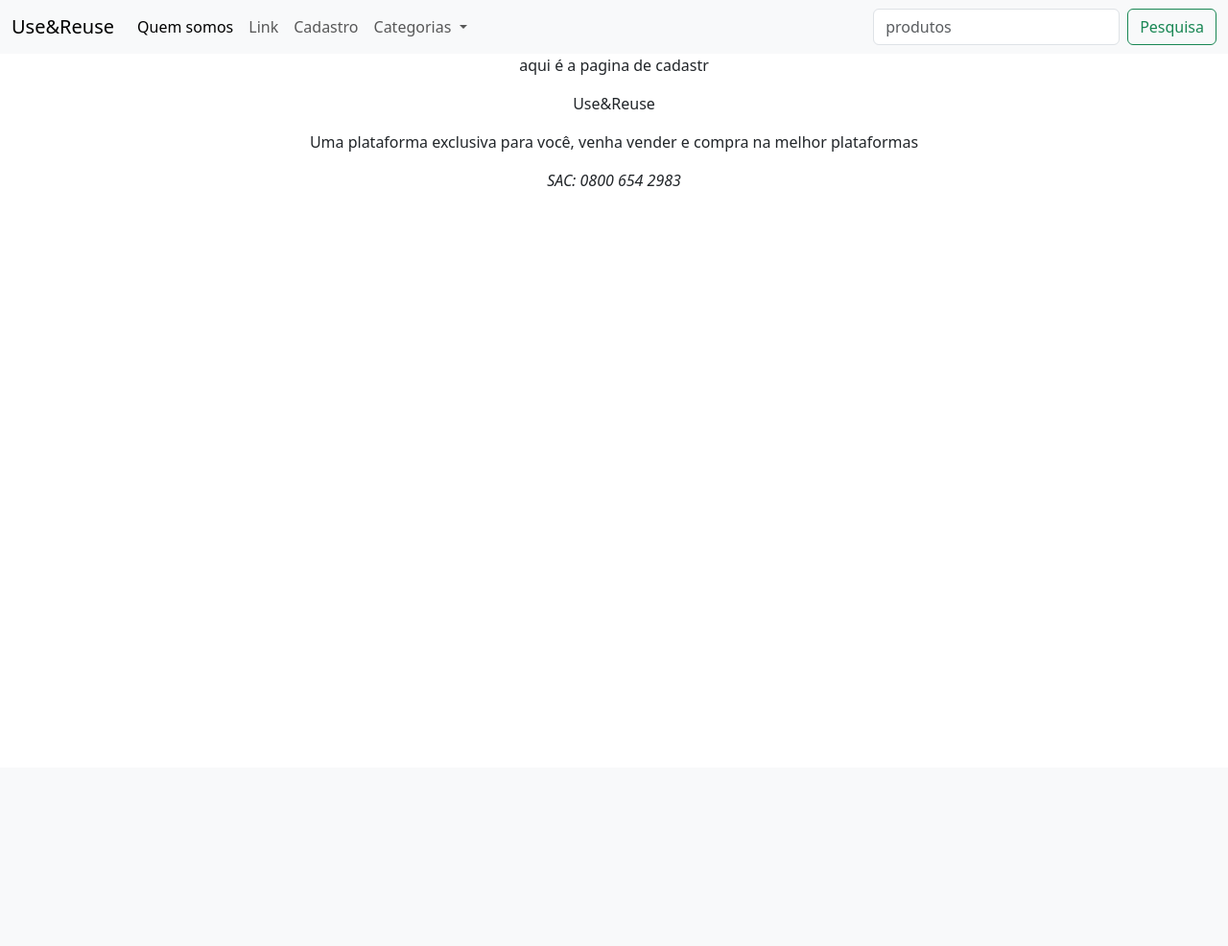
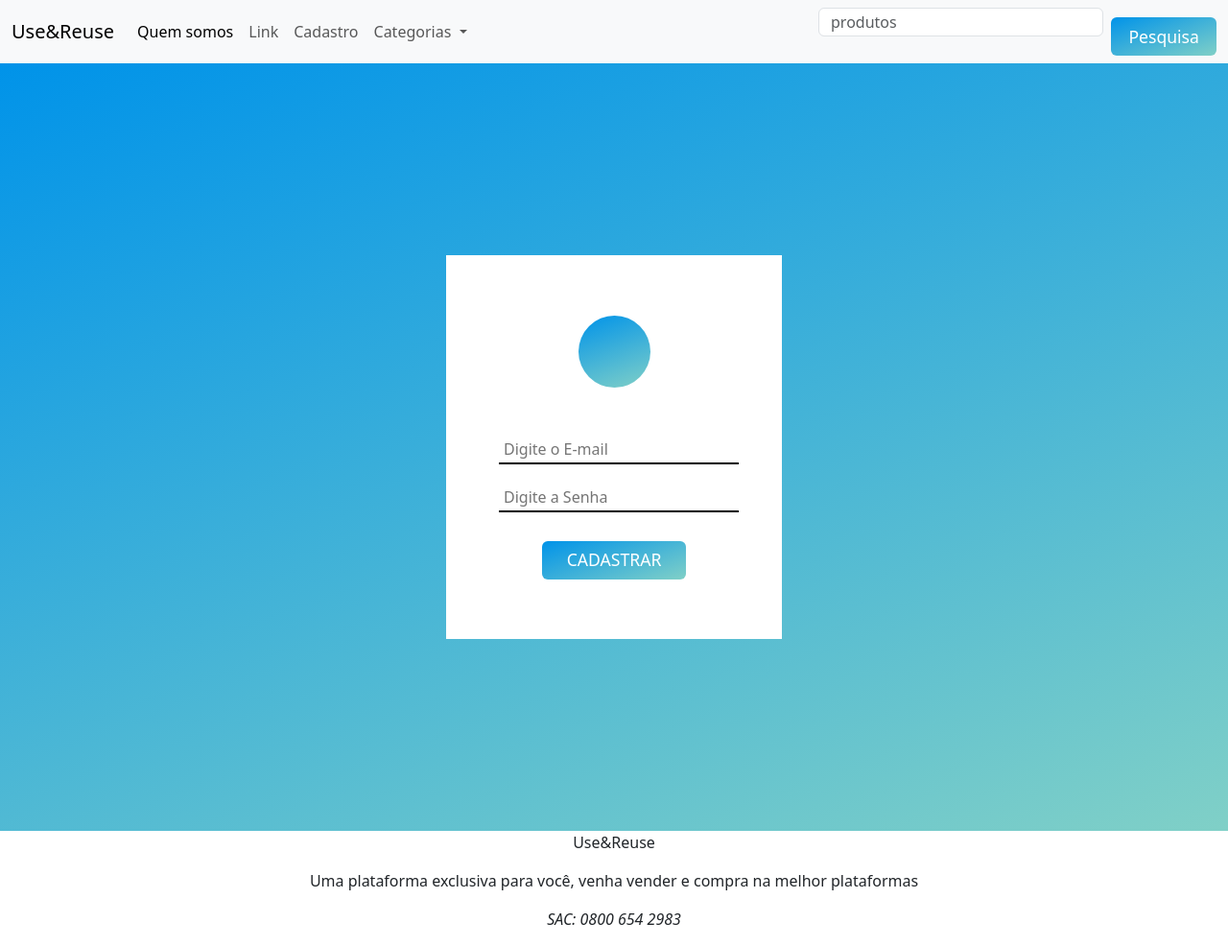
Before and after one commit to MatheusFLtechnology/projeto_back-and, a Django app: page /cadastro/ in a window 1280 px wide. Shown: the whole page at 96% size. Before the commit the page ends 194 px from the top, so only its background shows below. Run offline with Django 4.2, Linux system fonts and the light colour scheme; some libraries are stand-ins or nearby versions.

Commit message:
ajeitei a pagina de cadastro

```diff
--- a/template/bases/menu.html
+++ b/template/bases/menu.html
@@ -1,5 +1,5 @@
 <link rel="stylesheet" type="text/css" href="bootstrap.min.css">
-<nav class="navbar navbar-expand-lg navbar-light bg-light " style="background-color: #1491eb;">
+<nav class="navbar navbar-expand-lg navbar-light bg-light" style="background-color: #1491eb; ">
     <div class="container-fluid">
       <a class="navbar-brand" href="#">Use&Reuse</a>
       <button class="navbar-toggler" type="button" data-bs-toggle="collapse" data-bs-target="#navbarSupportedContent"
--- a/template/cadastro.html
+++ b/template/cadastro.html
@@ -1,8 +1,92 @@
 {% extends 'bases/base.html'%}
 {% load static %}
 {% block conteudo%}
+<style type="text/css">
+    *{
+      margin: 0;
+      padding: 0;
+    }
+    .center{
+      display: flex;
+      justify-content: center;
+      align-items: center;
+    }
+    .main{
+      width: 100%;
+      height: 100vh;
+      background-color: #0093E9;
+      background-image: linear-gradient(160deg,#0093E9 0%, #80D0C7 100%);
+    }
+    .login{
+      width: 350px;
+      height: 400px;
+      background: white;
+      flex-direction: column;
+      position: relative;
+      box-shadow: 0px 0px 50px  rgba(0, 0, 0, 0, 301);
+    }
+    .user{
+      width: 75px;
+      height: 75px;
+      background: white;
+      font-size: 2.5rem;
+      border-radius: 50%;
+      margin-bottom: 50px;
+      background-color: #0093E9;
+      background-image: linear-gradient(160deg,#0093E9 0%, #80D0C7 100%);
+    }
+    .fa-envelope, .fa-key{
+      font-size: 1.8rem;
+      color: rgb(77, 77 77);
+    }
+    input{
+      width: 250px;
+      height: 30px;
+      border: none;
+      border-bottom: 2px solid #000;
+      outline: none;
+      margin-left: 10px;
+      padding-left: 5px;
+      font-size: 1rem;
+    }
+    .email, .senha{
+      margin-bottom: 20px;
 
-<p>aqui é a pagina de cadastr
-</p>
+    }
+    .btn{
+      width: 150px;
+      height: 40px;
+      font-size: 1.1rem;
+      outline: none;
+      border: none;
+      cursor: pointer;
+      margin-top: 10px;
+      background-color: #0093E9;
+      background-image: linear-gradient(160deg, #0093E9 0%, #80D0C7 100%);
+      color: white;
+
+    }
+      </style>
+    </head>
+      <form>
+    <body>
+      <form>
+       <div class="main center">
+        <div class="login center">
+          <div class="user center">
+            <i class="far fa-user"></i>
+          </div>
+          <div class="email center">
+            <i class="fas fa-envelope"></i>
+              <input type="email" class="" placeholder="Digite o E-mail"/>
+          </div>
+          <div class="senha center">
+            <i class="fas-key"></i>
+            <input type="senha" class="" placeholder="Digite a Senha"/>
+          </div>
+          <button class="btn">CADASTRAR</button>
+        </div>
+       </div>
+      </form>
 
 {% endblock%}
```
